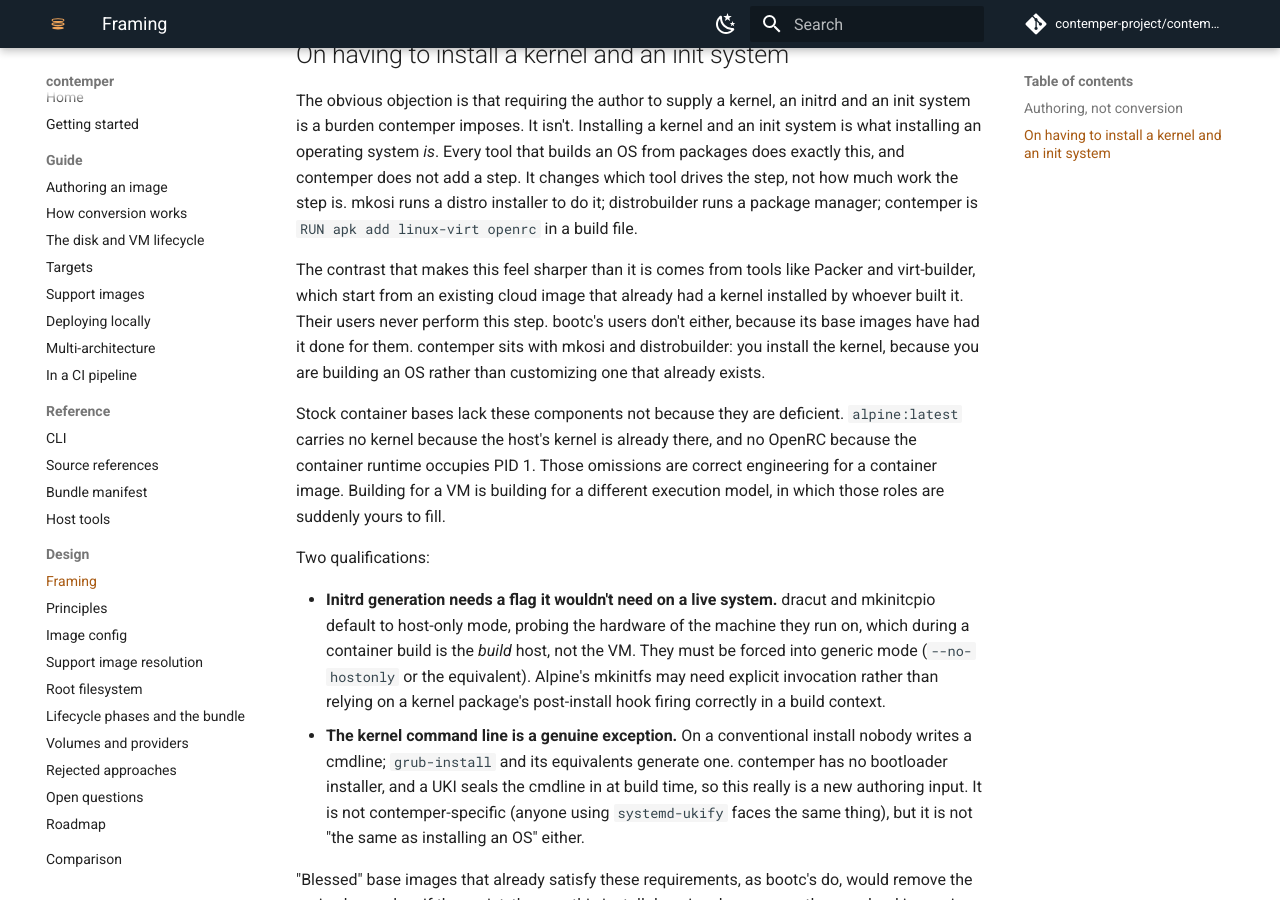
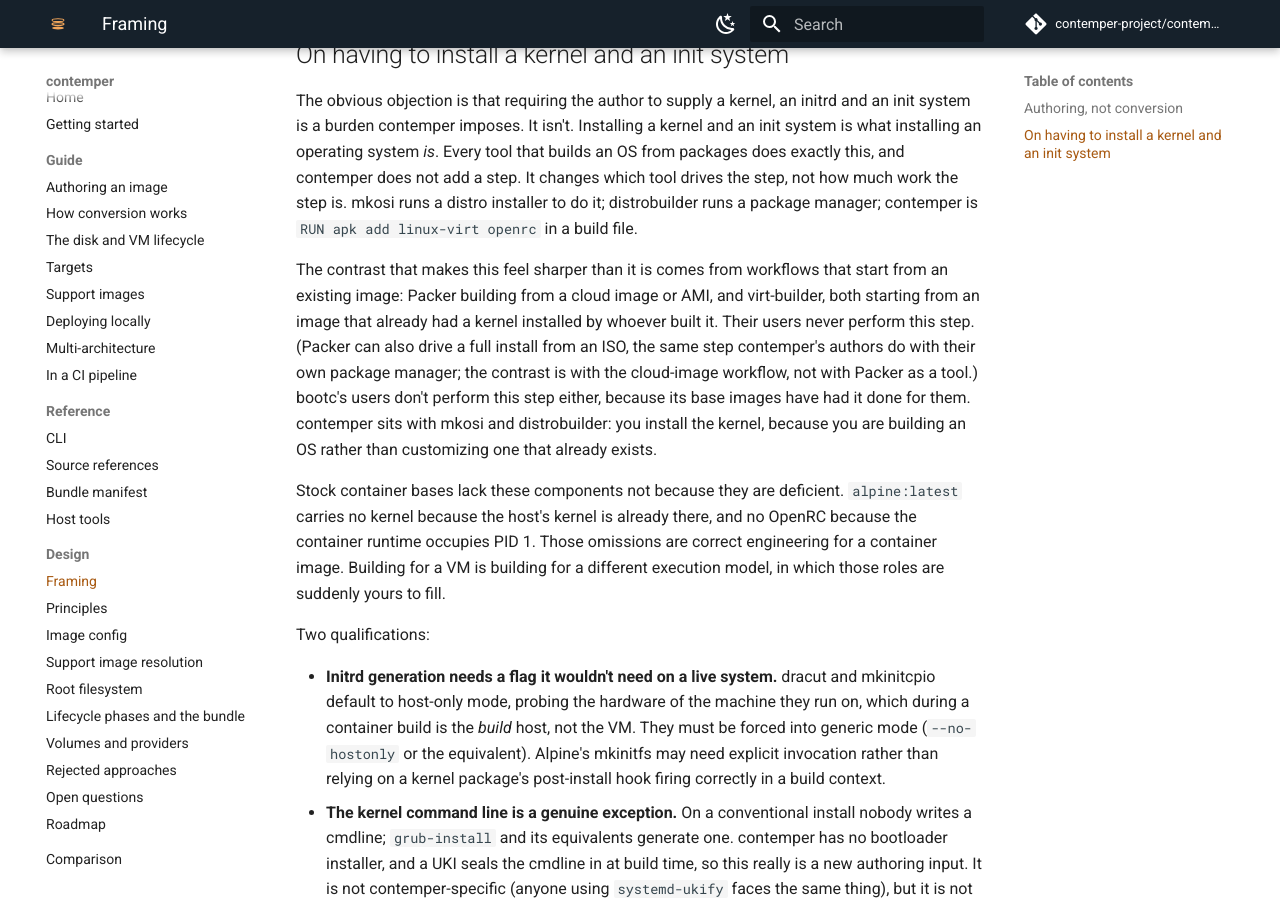
Before and after one commit to DarkressX/contemper, an MkDocs documentation site: the page built from docs/design/index.md, in a window 1280 px wide and 900 px high, scrolled down 968 px. Built offline with MkDocs 1.6.1 and Material for MkDocs 9.7.7, drawn with Linux system fonts in a browser that asks for light colours; comment, search, counter and statistics services are not loaded.

Commit message:
docs: correct the Packer comparison to its ISO-driven installs
Packer can drive a full OS install from an ISO, the same step
contemper's authors do with their own package manager; it isn't only a
tool for customizing an existing image. Reword the contrast in
docs/design/index.md, docs/comparison.md and README.md so it's with
workflows that start from an existing image specifically (a cloud image
or AMI for Packer, always for virt-builder), not with Packer itself.

```diff
--- a/docs/design/index.md
+++ b/docs/design/index.md
@@ -51,10 +51,14 @@ the step, not how much work the step is. mkosi runs a distro installer
 to do it; distrobuilder runs a package manager; contemper is
 `RUN apk add linux-virt openrc` in a build file.
 
-The contrast that makes this feel sharper than it is comes from tools
-like Packer and virt-builder, which start from an existing cloud image
-that already had a kernel installed by whoever built it. Their users
-never perform this step. bootc's users don't either, because its base
+The contrast that makes this feel sharper than it is comes from
+workflows that start from an existing image: Packer building from a
+cloud image or AMI, and virt-builder, both starting from an image that
+already had a kernel installed by whoever built it. Their users never
+perform this step. (Packer can also drive a full install from an ISO,
+the same step contemper's authors do with their own package manager;
+the contrast is with the cloud-image workflow, not with Packer as a
+tool.) bootc's users don't perform this step either, because its base
 images have had it done for them. contemper sits with mkosi and
 distrobuilder: you install the kernel, because you are building an OS
 rather than customizing one that already exists.
```
Also changed, not shown: README.md (+6 -4 lines), docs/comparison.md (+6 -4 lines).
